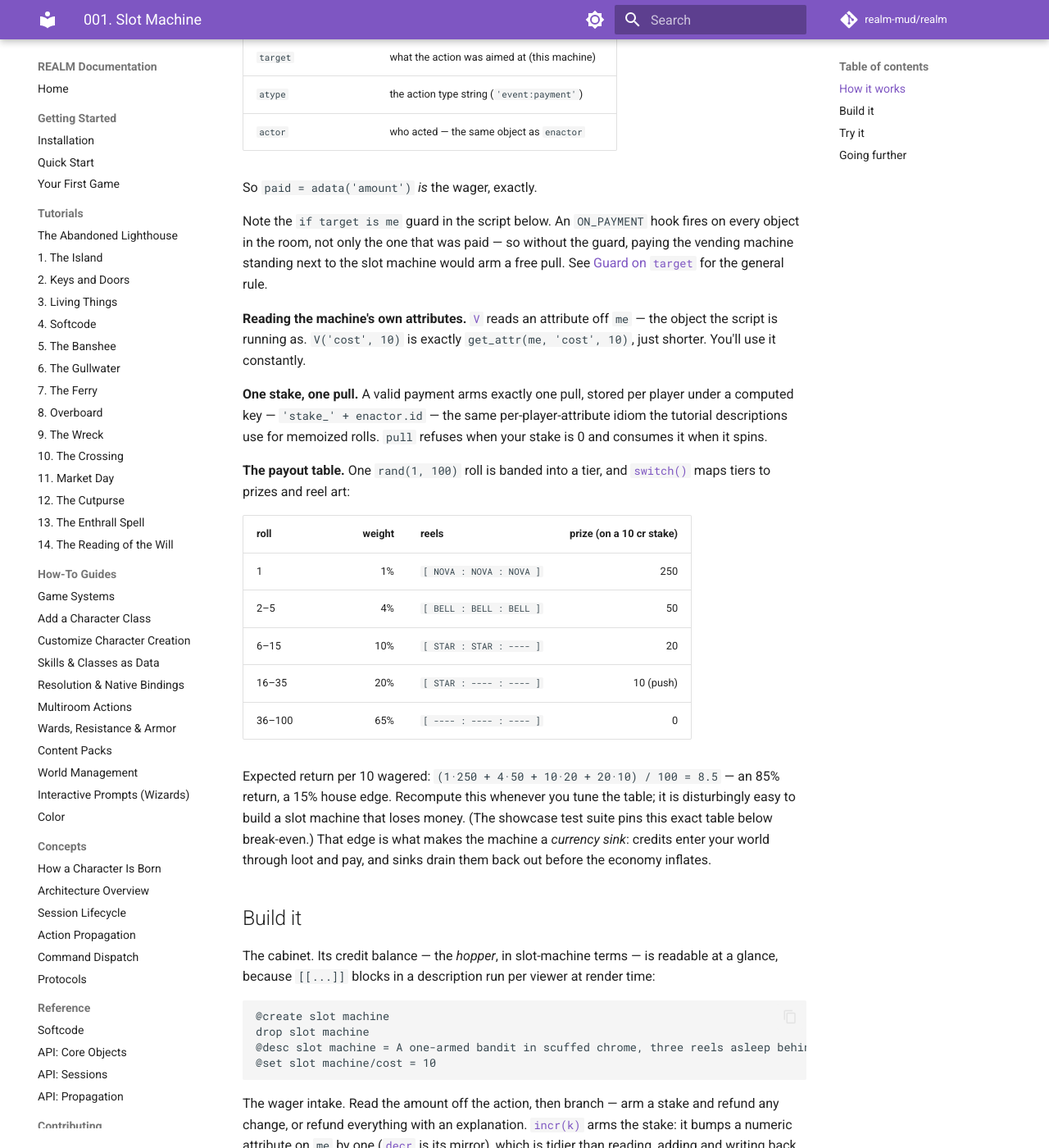
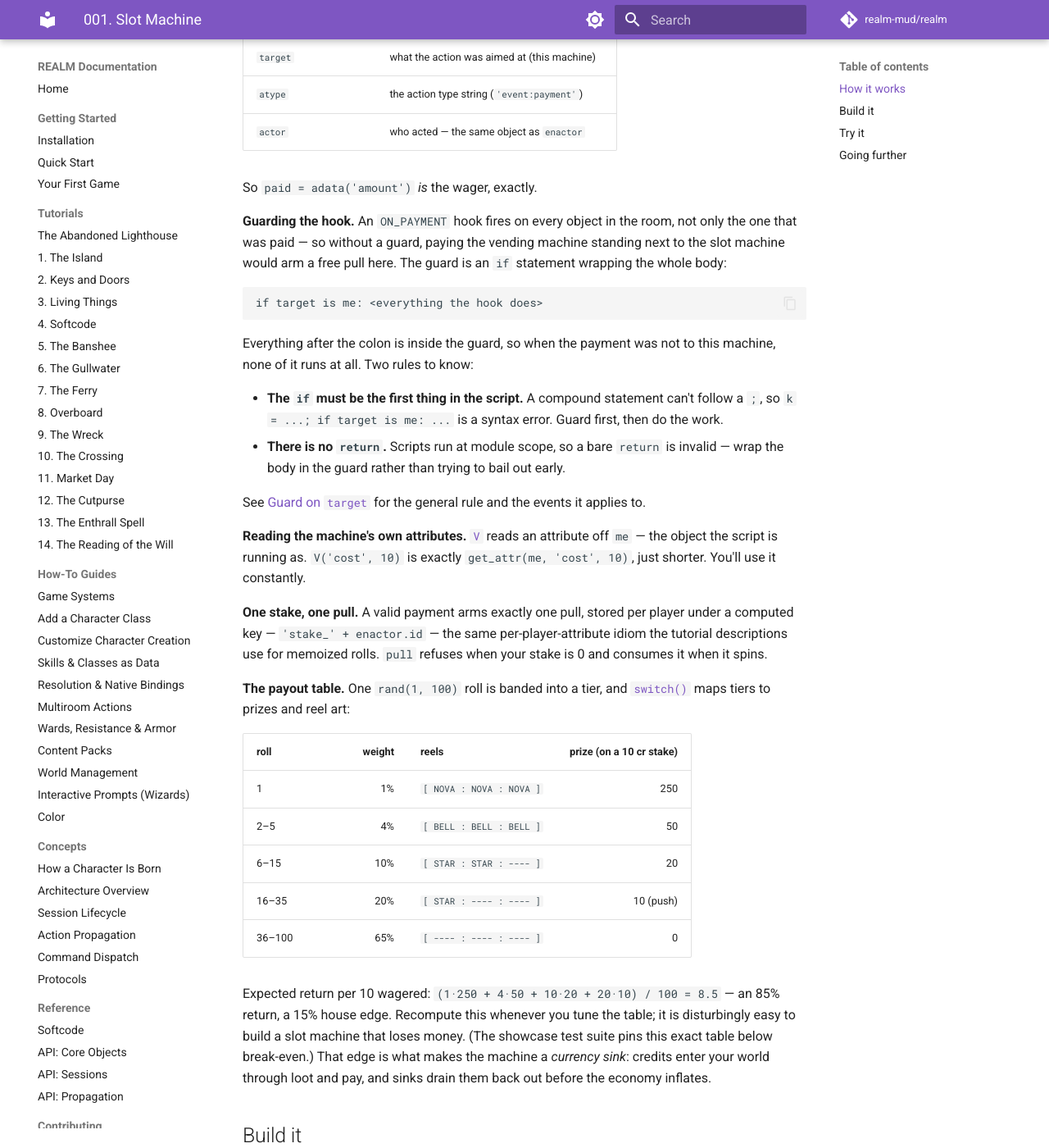
Before and after one commit to count-infinity/realm, an MkDocs documentation site: the page built from docs/showcase/001_slot_machine.md, in a window 1280 px wide and 1400 px high, scrolled down 974 px. Shown: the whole window at 82% size. Built offline with MkDocs 1.6.1 and Material for MkDocs 9.7.7, drawn with Linux system fonts in a browser that asks for light colours; comment, search, counter and statistics services are not loaded; some of the changed text lies outside the part shown.

Commit message:
Clean up guard in 001

````diff
--- a/docs/showcase/001_slot_machine.md
+++ b/docs/showcase/001_slot_machine.md
@@ -58,12 +58,27 @@ The names an `ON_<EVENT>` script can read off that action are the
 
 So `paid = adata('amount')` *is* the wager, exactly.
 
-Note the `if target is me` guard in the script below. An `ON_PAYMENT`
-hook fires on every object in the room, not only the one that was
-paid — so without the guard, paying the vending machine standing next
-to the slot machine would arm a free pull. See
-[Guard on `target`](../reference/softcode.md#guard-on-target) for the
-general rule.
+**Guarding the hook.** An `ON_PAYMENT` hook fires on every object in
+the room, not only the one that was paid — so without a guard, paying
+the vending machine standing next to the slot machine would arm a free
+pull here. The guard is an `if` statement wrapping the whole body:
+
+```text
+if target is me: <everything the hook does>
+```
+
+Everything after the colon is inside the guard, so when the payment
+was not to this machine, none of it runs at all. Two rules to know:
+
+- **The `if` must be the first thing in the script.** A compound
+  statement can't follow a `;`, so `k = ...; if target is me: ...` is a
+  syntax error. Guard first, then do the work.
+- **There is no `return`.** Scripts run at module scope, so a bare
+  `return` is invalid — wrap the body in the guard rather than trying to
+  bail out early.
+
+See [Guard on `target`](../reference/softcode.md#guard-on-target) for
+the general rule and the events it applies to.
 
 **Reading the machine's own attributes.** [`V`](../reference/softcode.md#fn-v)
 reads an attribute off `me` — the object the script is running as.
@@ -109,8 +124,9 @@ drop slot machine
 @set slot machine/cost = 10
 ```
 
-The wager intake. Read the amount off the action, then branch — arm a
-stake and refund any change, or refund everything with an explanation.
+The wager intake. Guard on `target`, read the amount off the action,
+then branch — arm a stake and refund any change, or refund everything
+with an explanation.
 [`incr(k)`](../reference/softcode.md#fn-incr) arms the stake: it bumps
 a numeric attribute on `me` by one
 ([`decr`](../reference/softcode.md#fn-decr) is its mirror), which is
````
Also changed, not shown: other parts of docs/showcase/001_slot_machine.md (+1 -1 lines).
